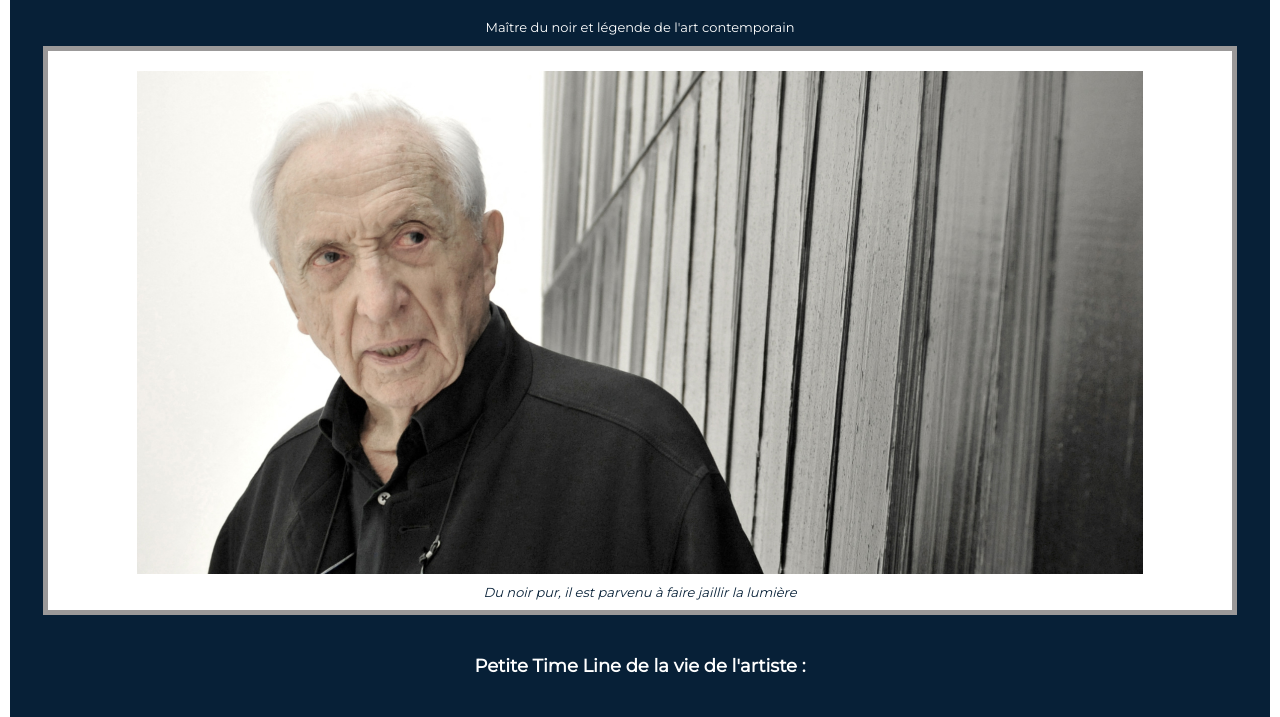
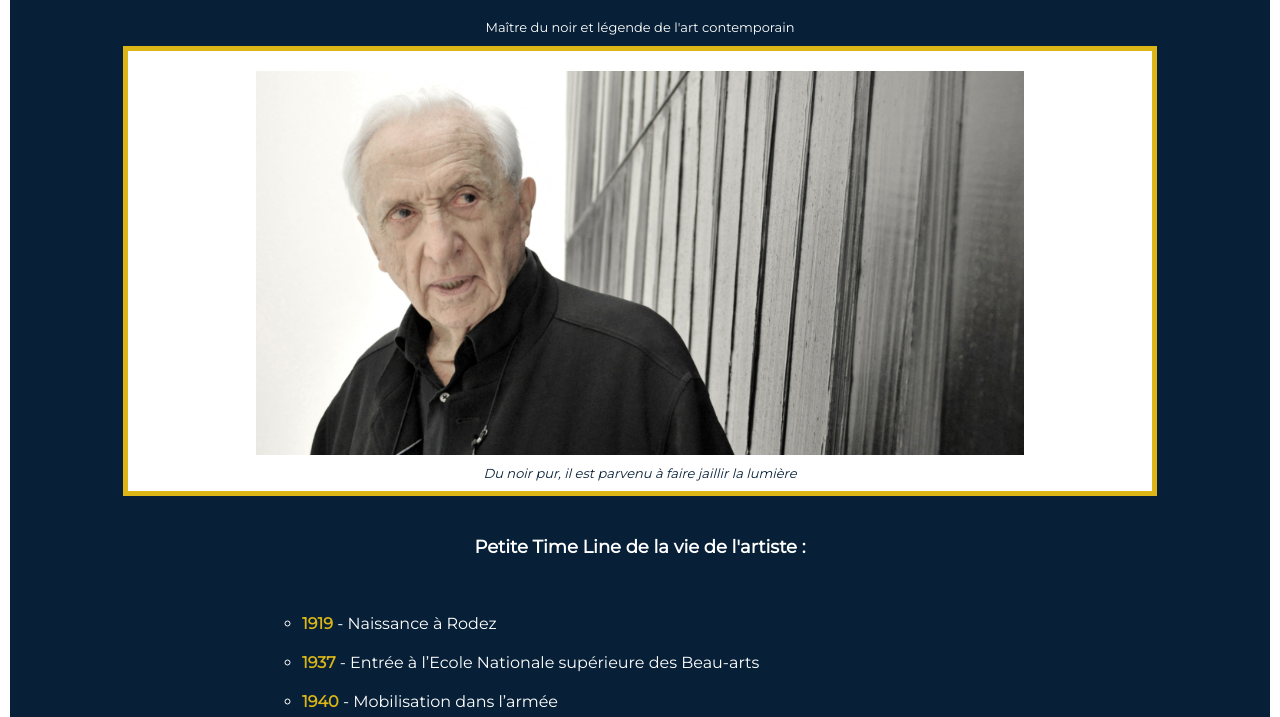
Before and after one commit to QuentinDST/minibrief1, a plain HTML site: page index.html in a window 1280 px wide. Shown: the part 83-800 px from the top of the page. Drawn offline with Linux system fonts and the light colour scheme.

Commit message:
Mise à jour 2 styles.css
ajout media queries desktop

```diff
--- a/styles/styles.css
+++ b/styles/styles.css
@@ -100,7 +100,7 @@ li{
 }
 
 span{
-    font-weight: bold;
+    font-weight: 900;
 }
 
 .container__footer{
@@ -119,5 +119,29 @@ a:hover{
 }
 
 a:visited{
-    color: #3054e1;
+    color: #ffffff;
 }
+
+/**** Media Queries ****/
+
+@media (min-width: 1000px){
+    .container__picture{
+        width: 80vw;
+        border: #dbb616 solid 5px;
+    }
+    img{
+        width: 75%;
+    }
+    a:hover{
+        cursor: pointer;
+        font-size: 18px;
+        color: #dbb616;
+    }
+    ul li{
+        list-style-type: circle;
+    }
+    span{
+	    color: #dbb616;
+        font-weight: 1000;
+    }
+}
```
